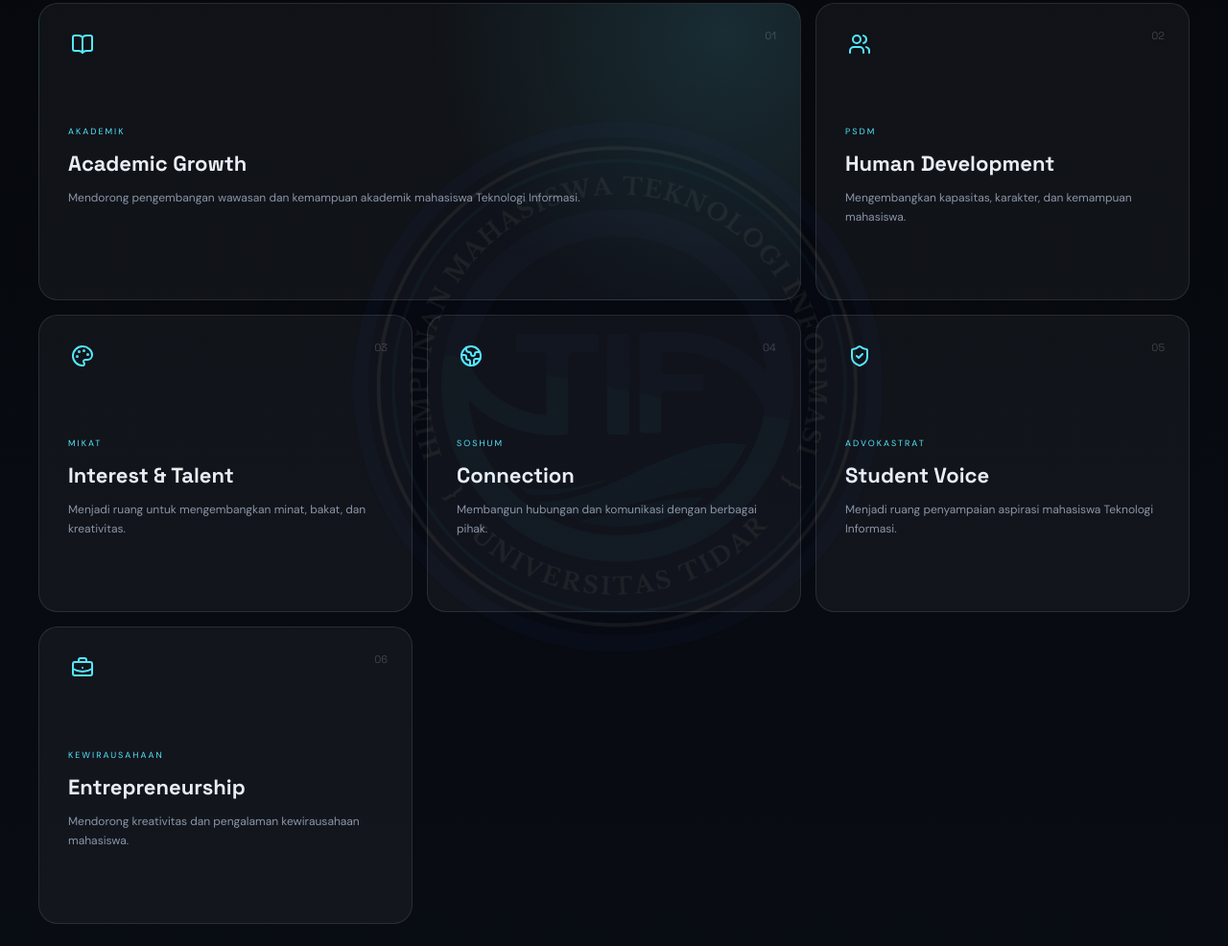
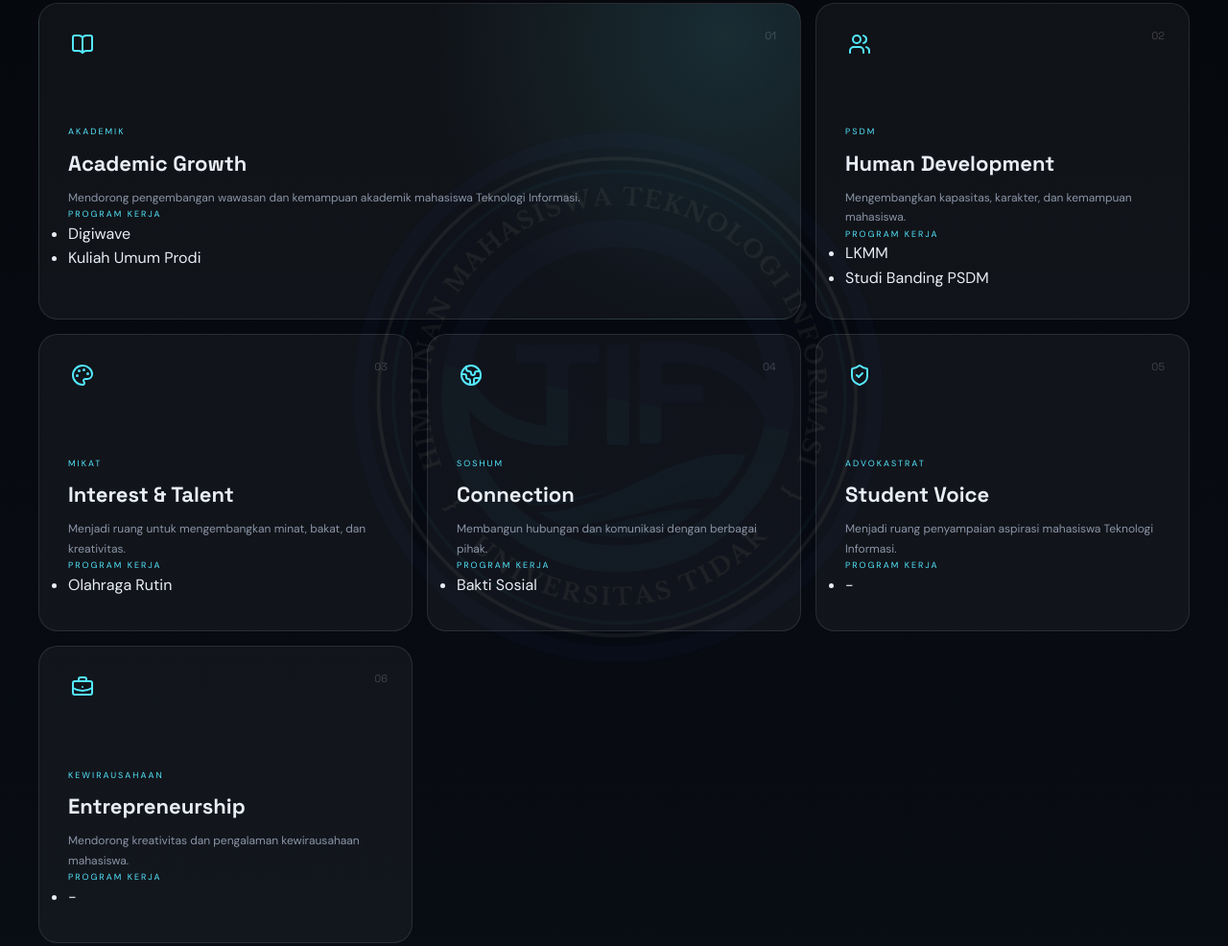
Before and after one commit to bLaarlyn/WEBbyString, a plain HTML site: page index.html in a window 1280 px wide. Shown: the part 4764-5750 px from the top of the page at 96% size. Drawn offline with nearby package versions, Linux system fonts and the light colour scheme.

Commit message:
Memperbaiki tampilan web dan posisi file

```diff
--- a/index.html
+++ b/index.html
@@ -773,6 +773,13 @@
                             Mendorong pengembangan wawasan dan
                             kemampuan akademik mahasiswa Teknologi Informasi.
                         </p>
+                        <div class="program-work">
+                            <span>PROGRAM KERJA</span>
+                            <ul>
+                                <li>Digiwave</li>
+                                <li>Kuliah Umum Prodi</li>
+                            </ul>
+                        </div>
 
                     </article>
 
@@ -795,6 +802,13 @@
                             Mengembangkan kapasitas, karakter,
                             dan kemampuan mahasiswa.
                         </p>
+                        <div class="program-work">
+                            <span>PROGRAM KERJA</span>
+                            <ul>
+                                <li>LKMM</li>
+                                <li>Studi Banding PSDM</li>
+                            </ul>
+                        </div>
 
                     </article>
 
@@ -817,6 +831,12 @@
                             Menjadi ruang untuk mengembangkan
                             minat, bakat, dan kreativitas.
                         </p>
+                        <div class="program-work">
+                            <span>PROGRAM KERJA</span>
+                            <ul>
+                                <li>Olahraga Rutin</li>
+                            </ul>
+                        </div>
 
                     </article>
 
@@ -839,6 +859,12 @@
                             Membangun hubungan dan komunikasi
                             dengan berbagai pihak.
                         </p>
+                        <div class="program-work">
+                            <span>PROGRAM KERJA</span>
+                            <ul>
+                                <li>Bakti Sosial</li>
+                            </ul>
+                        </div>
 
                     </article>
 
@@ -861,6 +887,12 @@
                             Menjadi ruang penyampaian aspirasi
                             mahasiswa Teknologi Informasi.
                         </p>
+                        <div class="program-work">
+                            <span>PROGRAM KERJA</span>
+                            <ul>
+                                <li>-</li>
+                            </ul>
+                        </div>
 
                     </article>
 
@@ -883,6 +915,12 @@
                             Mendorong kreativitas dan pengalaman
                             kewirausahaan mahasiswa.
                         </p>
+                        <div class="program-work">
+                            <span>PROGRAM KERJA</span>
+                            <ul>
+                                <li>-</li>
+                            </ul>
+                        </div>
 
                     </article>
 
```
